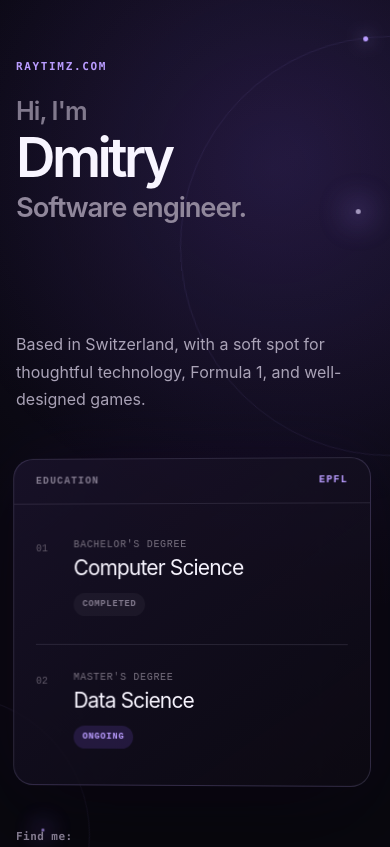
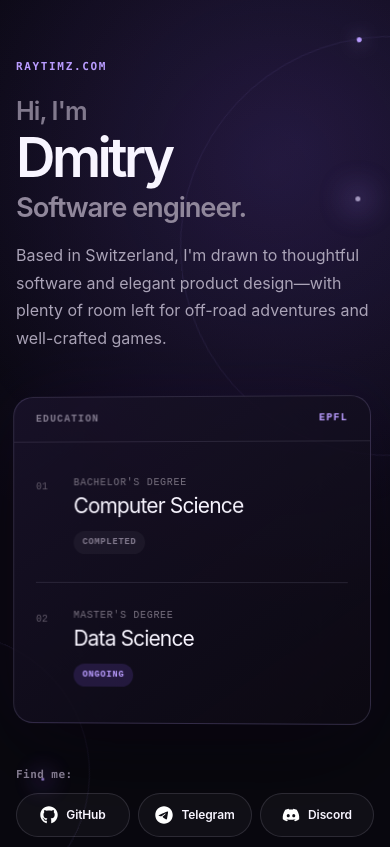
Before and after one commit to Raytimz/raytimz-web, a Next.js app: page / in a window 390 px wide. Shown: the top 847 px of the page. Built offline with nearby package versions, Linux system fonts and the light colour scheme.

Commit message:
Refine introduction and mobile spacing

```diff
--- a/app/globals.css
+++ b/app/globals.css
@@ -354,7 +354,7 @@ footer {
 @media (max-width: 640px) {
   .shell { width: min(100% - 32px, 1120px); }
   .hero { gap: 44px; padding-block: 60px 68px; }
-  h1 { min-height: 208px; font-size: clamp(50px, 14vw, 68px); }
+  h1 { min-height: 0; margin-bottom: 20px; font-size: clamp(50px, 14vw, 68px); }
   .typed-line { font-size: .5em; }
   .education-card { margin-inline: -4px; }
   .education-body { padding-inline: 22px; }
--- a/app/page.tsx
+++ b/app/page.tsx
@@ -89,8 +89,9 @@ export default function Home() {
           <p className="eyebrow">raytimz.com</p>
           <TypingHeadline />
           <p className="hero-text">
-            Based in Switzerland, with a soft spot for thoughtful technology,
-            Formula 1, and well-designed games.
+            Based in Switzerland, I&apos;m drawn to thoughtful software and elegant
+            product design—with plenty of room left for off-road adventures and
+            well-crafted games.
           </p>
         </div>
 
```
